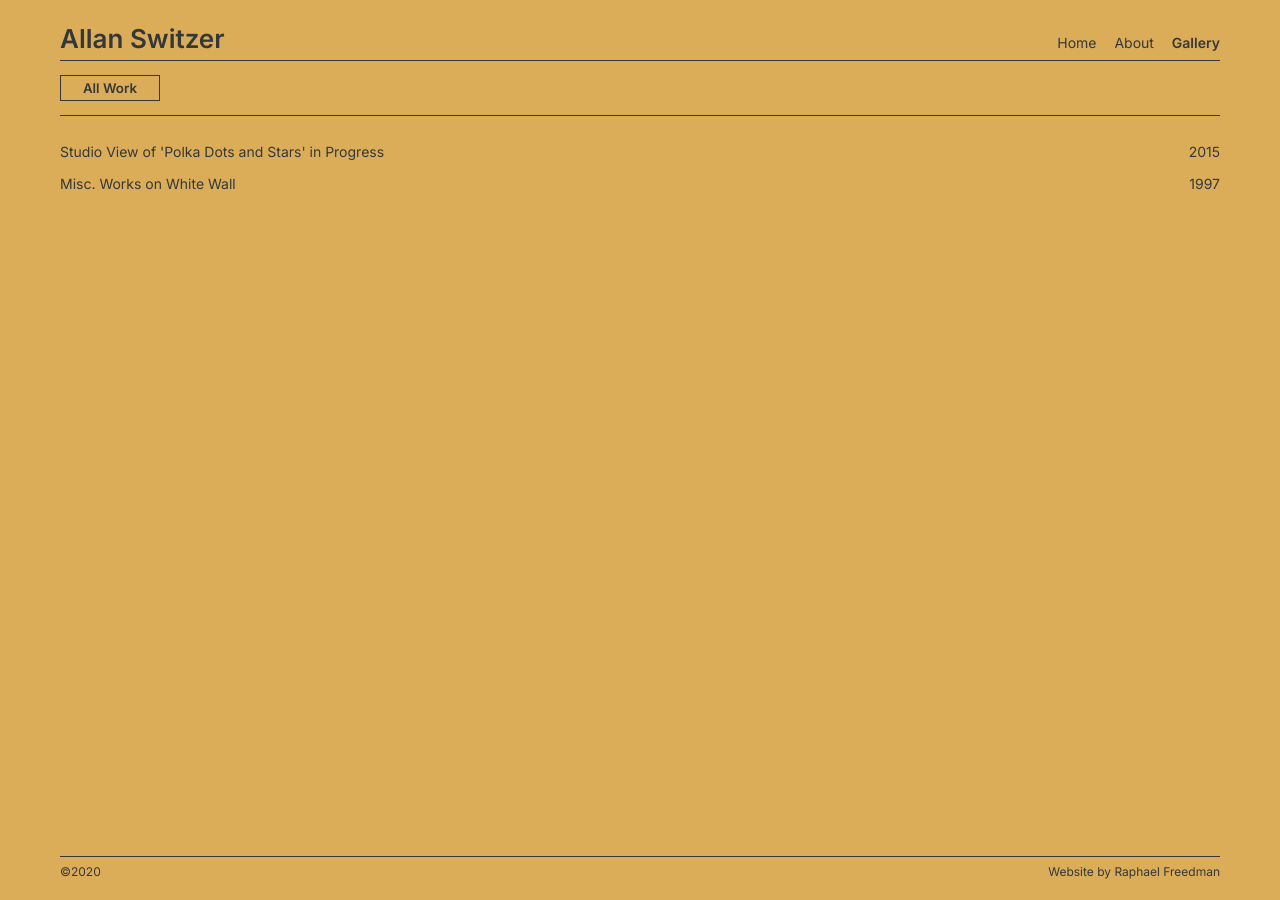
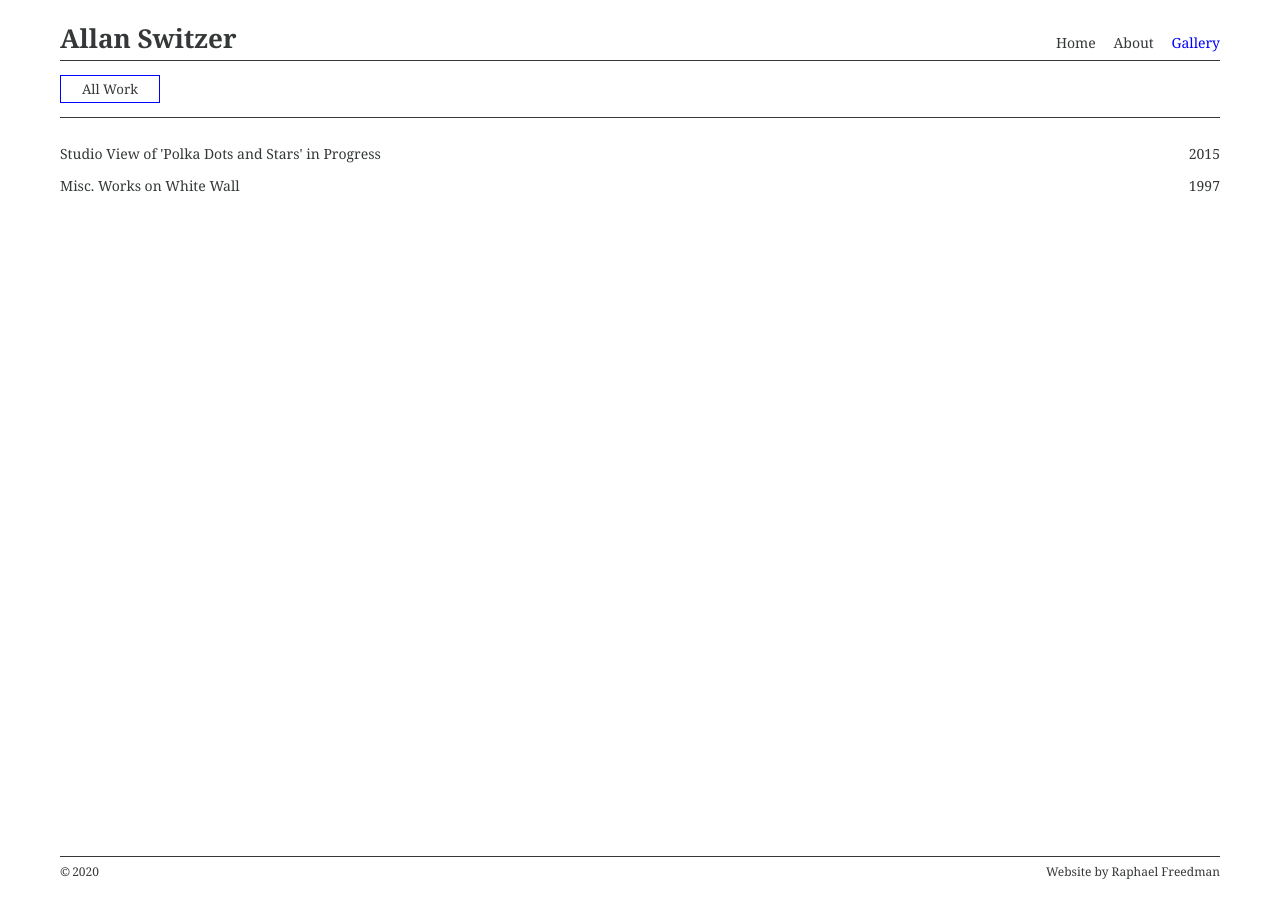
Before and after one commit to allan-switzer-website/website, a Jekyll site: the page built from gallery.html, in a window 1280 px wide. Built offline with Jekyll 4.4.1, drawn with Linux system fonts in a browser that asks for light colours.

Commit message:
periodic commit

```diff
--- a/_includes/footer.html
+++ b/_includes/footer.html
@@ -1,4 +1,4 @@
 <footer>
-  <h5>©2020</h5>
+  <h5>©&thinsp;2020</h5>
   <a href="https://raphaelfreedman.com/" target="_blank"><h5>Website by Raphael Freedman</h5>
 </footer>
--- a/_includes/header.html
+++ b/_includes/header.html
@@ -1,7 +1,7 @@
 <header>
 
     <div>
-    <h1>{{ site.title }}</h1>
+    <a href="/index.html"><h1>{{ site.title }}</h1></a>
     </div>
 
     <div>
--- a/_includes/scripts.html
+++ b/_includes/scripts.html
@@ -1 +1,4 @@
+
 <script src="accordion.js"></script>
+
+<script src="/animate.js"></script>
--- a/about.html
+++ b/about.html
@@ -5,5 +5,3 @@
 order: 2
 tag:
 ---
-
-<h1>{{ page.title }}</h1>
--- /dev/null
+++ b/animate.js
@@ -0,0 +1,17 @@
+
+const observer = new IntersectionObserver(entries => {
+  entries.forEach(entry => {
+    if (entry.intersectionRatio > 0.10) {
+      entry.target.classList.add("animate")
+    } else {
+      entry.target.classList.remove("animate")
+    }
+  })
+}, {
+  threshold: [0, 0.10, 0.9, 1]
+})
+
+const images = document.querySelectorAll('img');
+images.forEach(image => {
+  observer.observe(image)
+})
--- a/gallery.html
+++ b/gallery.html
@@ -31,11 +31,16 @@
     </div>
 
     <div class="panel">
-    <p>{{ post.description }}</p>
 
-    {% for image in post.images %}
-    <img src="{{ image | relative_url }}">
-    {% endfor %}
+      <div>
+      {% for image in post.images %}
+      <img src="{{ image | relative_url }}">
+      {% endfor %}
+      </div>
+
+      <div>
+      <p>{{ post.description }}</p>
+      </div>
 
     </div>
 
--- a/style.css
+++ b/style.css
@@ -1,16 +1,17 @@
-@import url('https://fonts.googleapis.com/css2?family=Inter:wght@400;500;600&display=swap');
+@import url('https://fonts.googleapis.com/css2?family=Noto+Serif:wght@400;700&display=swap');
 
 /* PAGE */
 * {
   box-sizing: border-box;
   color: #353839;
-  font-family: 'Inter', sans-serif;
+  font-family: 'Noto Serif', serif;
 }
 
 html {
   margin: 0;
   padding: 0;
   background-color: #DBAD58;
+  background-color: white;
 }
 
 body {
@@ -22,7 +23,6 @@
   max-width: 1200px;
   display: flex;
   flex-direction: column;
-
 }
 
 main {
@@ -51,10 +51,10 @@
   align-items: center;
 }
 .home-image {
+  margin: 20px auto;
   width: 800px;
-  margin: 0 auto;
-
   max-width: 100%;
+  height: 100%;
 }
 
 .gallery-tags-container {
@@ -64,7 +64,6 @@
   border-bottom: 1px solid;
   padding: 14px 0;
 }
-
 button.tag {
   width: 100px;
   border: 1px solid;
@@ -73,9 +72,10 @@
   margin: 0;
   padding: 4px 12px;
 }
+a.active button.tag {
+  color: ;
+  border-color: blue;
 
-a.active button.tag {
-  font-weight: 700;
 }
 
 .gallery-listing {
@@ -86,32 +86,49 @@
   display: flex;
   justify-content: space-between;
   margin: 6px 0;
+  cursor: pointer;
 }
 
-.open.gallery-listing .toggler {
+.gallery-listing .toggler h4:first-of-type {
+  padding-right: 10px;
+  white-space: nowrap;
+  overflow-x: hidden;
+  text-overflow: ellipsis;
+}
+
+.open.gallery-listing .toggler h4 {
   font-weight: 700;
 }
 
 .gallery-listing .panel {
   display: flex;
-  flex-direction: column;
+  flex-direction: row;
+  justify-content: space-between;
   max-height: 0;
   overflow: hidden;
   transition: all 0.6s;
   margin: 0;
-  background-color: lightgray;
+}
+
+.gallery-listing .panel div {
+  width: calc(50% - 14px);
+}
+
+.gallery-listing .panel div:last-of-type {
+  border-top: 1px solid;
+  padding-top: 20px;
+}
+
+.gallery-listing .panel img {
+  width: 100%;
+  height: auto;
+  padding: 0 0 20px 0;
 }
 
 .gallery-listing .panel p {
-  padding: 8px;
-  font-style: italic;
+
 }
 
-.gallery-listing .panel img {
-  max-width: 600px;
-  height: 100%;
-  padding: 0 8px 8px 8px;
-}
 
 
 
@@ -174,10 +191,54 @@
   padding: 0;
 }
 a.active {
-  font-weight: 700;
+  font-weight: ;
+  color: blue;
 }
+
+/* ANIMATIONS */
+img {
+  filter: grayscale(1) brightness(.35);
+  transition: filter 1.2s;
+}
+img.animate {
+  filter: grayscale(0) brightness(1);
+}
+
+
+
 
 /* MOBILE */
 @media screen and (max-width: 800px) {
+  body {
+    padding: 14px;
+  }
+
+  header {
+    flex-direction: column;
+    padding-bottom: 8px;
+  }
+
+  .gallery-listing .panel {
+    flex-direction: column;
+  }
+
+  .gallery-listing .panel div {
+    width: 100%;
+  }
+
+
+  .gallery-listing .panel img {
+    width: 100%;
+    height: auto;
+    padding: 0 0 4px 0;
+  }
+
+
+  .gallery-listing .panel div:last-of-type {
+    border-top: none;
+    padding-top: 0;
+    padding-bottom: 8px;
+    border-bottom: 1px solid;
+  }
 
 }
```
Also changed, not shown: 2 other files.
